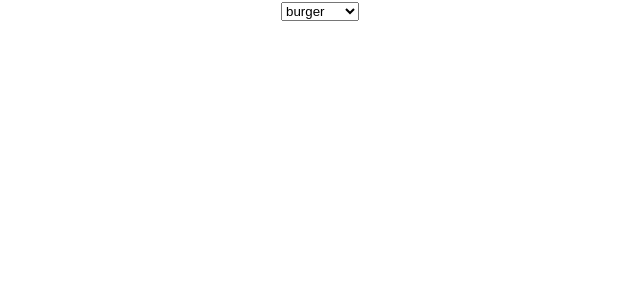
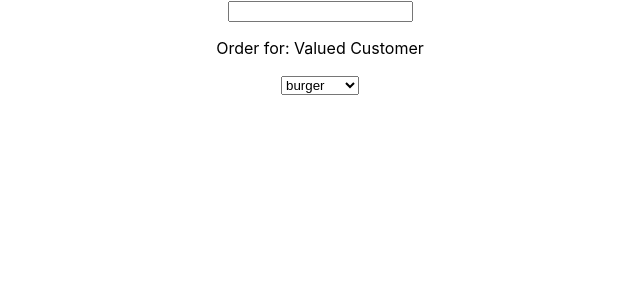
Before and after one commit to CadillacJack42/fast-food-order-tool, a React (Create React App) app: page / in a window 1280 px wide. Shown: the top 300 px of the page, without its empty margins (320-960 px from the left). Built offline with nearby package versions, Linux system fonts and the light colour scheme.

Commit message:
feat: render customer name on

```diff
--- a/src/App.js
+++ b/src/App.js
@@ -1,15 +1,18 @@
 import { useState } from 'react';
 import './App.css';
 import DropDownGen from './DropDownGen';
+import OrderName from './OrderName';
 
 function App() {
   const [foodId, setFoodId] = useState(1);
   // const [sideId, setSideId] = useState(1);
   // const [drinkId, setDrinkId] = useState(1);
   // const [instructions, setInstructions] = useState([]);
-  // const [orderName, setOrderName] = useState('Valued Customer');
+  const [orderName, setOrderName] = useState('Valued Customer');
   return (
     <div className="App">
+      <OrderName setOrderName={setOrderName}/>
+      <p>Order for: {orderName}</p>
       <DropDownGen
         setter={setFoodId}
         value={'food'}
--- /dev/null
+++ b/src/OrderName.js
@@ -0,0 +1,10 @@
+import React from 'react';
+
+export default function OrderName({ setOrderName }) {
+  const handleChange = (e) => {
+    setOrderName(e.target.value);
+  };
+  return <div>
+    <input onChange={handleChange}></input>
+  </div>;
+}
```
